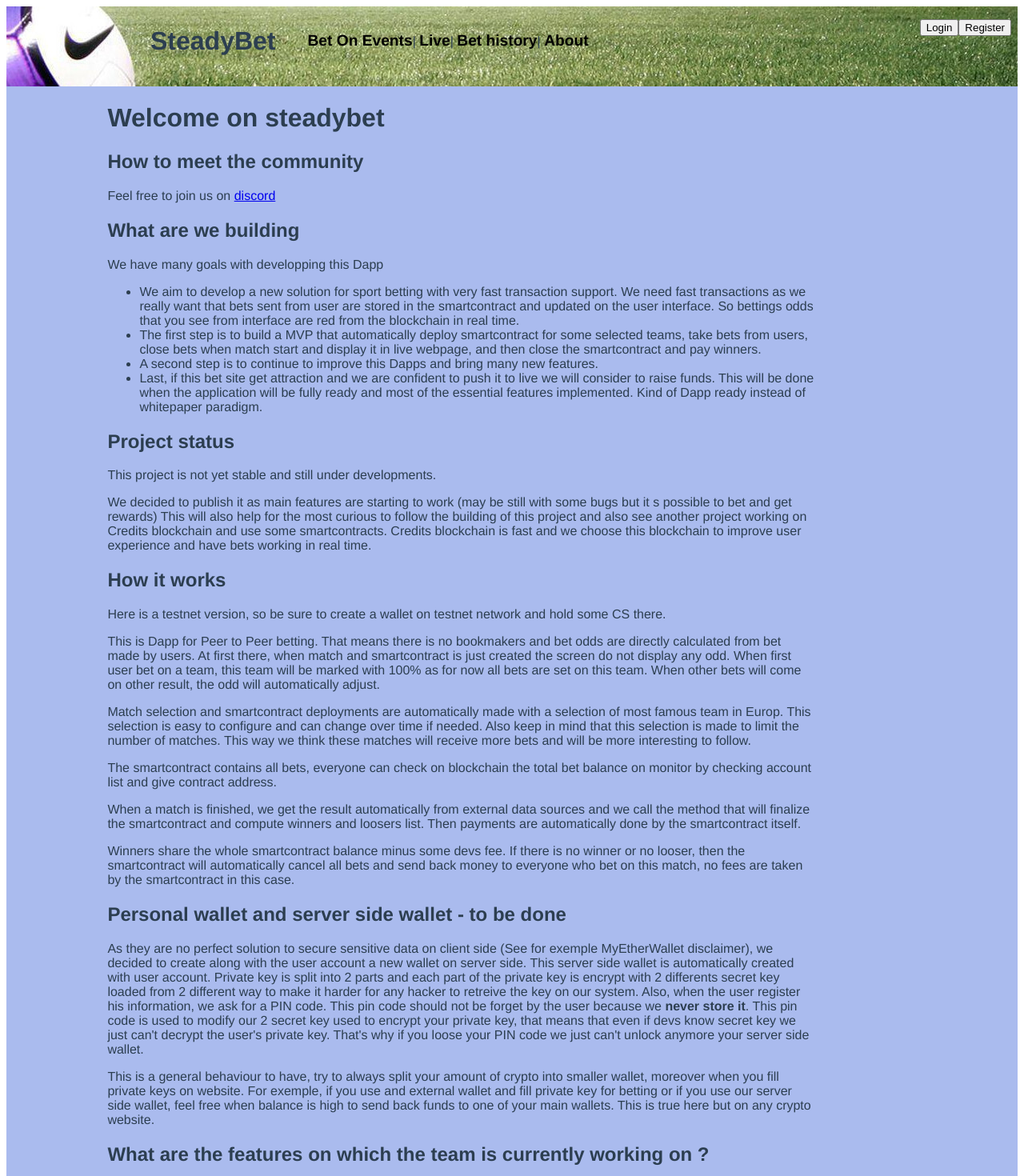
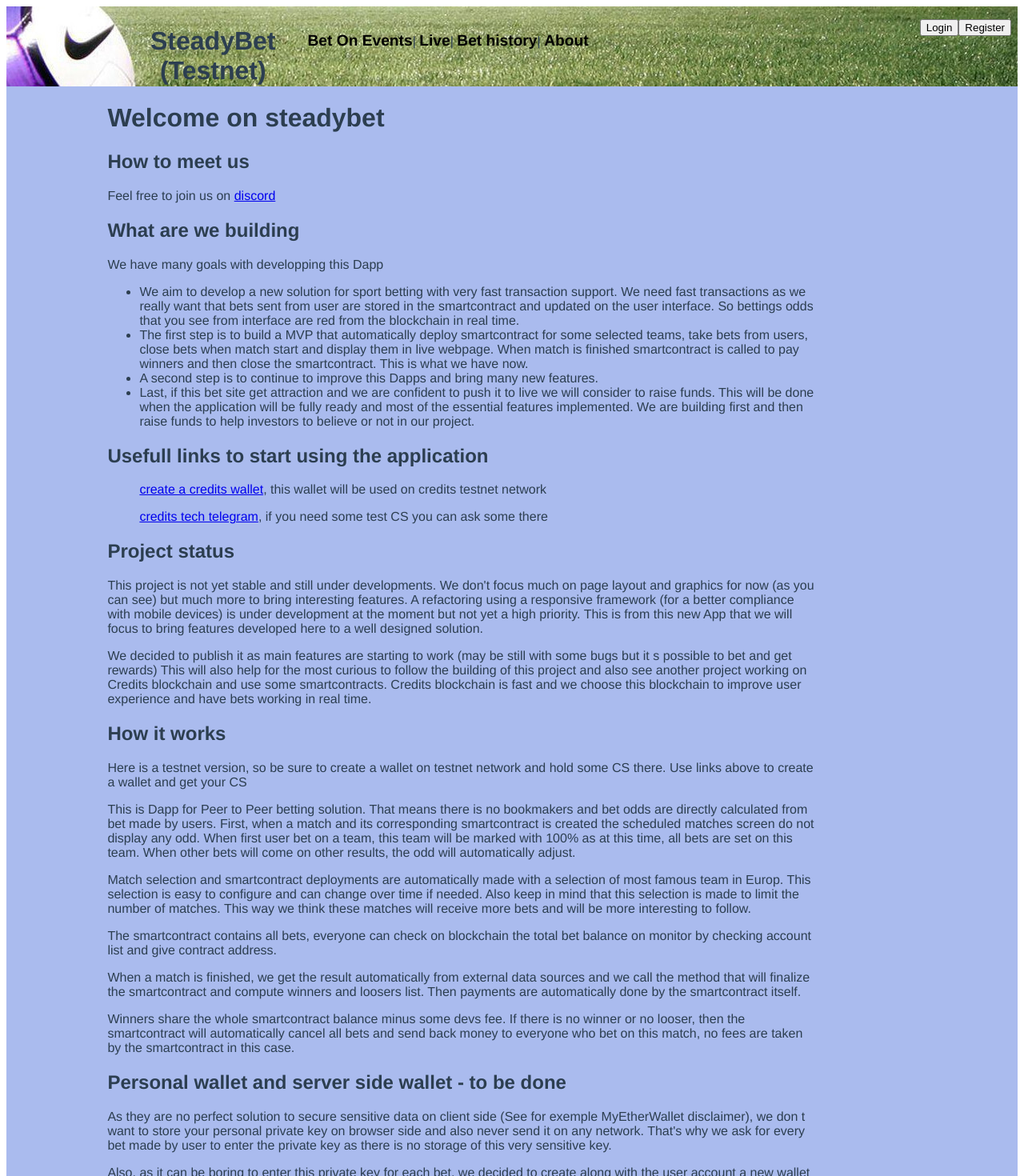
Before and after one commit to steady-bet/steady-bet-cli, a Vue app: page /about in a window 1280 px wide. Shown: the top 1470 px of the page at 80% size. Built offline with nearby package versions, Linux system fonts and the light colour scheme; what vue-moment-lib would draw is missing.

Commit message:
can not send bet request if user is not logged in, update about page, show testnet on header

```diff
--- a/src/_store/modules/account.module.js
+++ b/src/_store/modules/account.module.js
@@ -5,7 +5,7 @@ import router from '../../router'
 const user = JSON.parse(localStorage.getItem('user'))
 
 // create state of account
-const state = user ? { status: { loggedIn: true }, user } : { status: {}, user: null }
+const state = user ? { status: { loggedIn: true }, user } : { status: {loggedIn: false}, user: null }
 
 const actions = {
   login ({ dispatch, commit }, { username, password }) {
@@ -71,26 +71,27 @@ const mutations = {
     state.user = user
   },
   loginFailure (state) {
-    state.status = {}
+    state.status = { loggedIn: false }
     state.user = null
   },
   logout (state) {
-    state.status = {}
+    state.status = { loggedIn: false }
     state.user = null
   },
   registerRequest (state, user) {
     state.status = { registering: true }
   },
   registerSuccess (state) {
-    state.status = {}
+    state.status = { loggedIn: false }
   },
   registerFailure (state, error) {
-    state.status = {}
+    state.status = { loggedIn: false }
   }
 }
 
 const getters = {
-  user: state => state.user
+  user: state => state.user,
+  status: state => state.status
 }
 
 // expose account store
--- a/src/components/games/ConfirmBetModal.vue
+++ b/src/components/games/ConfirmBetModal.vue
@@ -5,6 +5,9 @@
         <header class="modal-header">
           <slot name="header">
             Let's bet for {{selectedBet.teamName}} !!!
+            <p class="error-msg"
+              v-if="this.$store.getters['account/status'].loggedIn === false"
+            >You have to be connected with your account</p>
             <div class="wait-msg">
               <br />
               <span v-if="waiting" class="setborder">Wait for confirmation</span>
@@ -28,6 +31,7 @@
             >Token available : {{ $store.getters['wallet/walletData'].csBalance | toCredits }}</p>
             <div v-if="!betValidated">
               <br />
+              <label>Amount to bet : </label>
               <input
                 id="amountToBet"
                 v-model="amountToBet"
@@ -37,12 +41,14 @@
               />
               <br />
               <br />
+              <label v-if="$store.getters['wallet/walletData'].useInternalWallet == false">Private key : </label>
               <input
                 v-if="$store.getters['wallet/walletData'].useInternalWallet == false"
                 id="privateKey"
                 v-model="privateKey"
                 type="text"
-                placeholder="privateKey needed to sign and confirm transaction"
+                placeholder=""
+                size="40"
               />
               <div v-if="$store.getters['wallet/walletData'].useInternalWallet">
                 <label for="pinCode">PinCode</label>
@@ -59,7 +65,7 @@
         </section>
         <footer class="modal-footer">
           <slot name="footer">
-            <button v-if="displayBetButton" type="button" class="btn-green" @click="betIt">Bet !</button>
+            <button v-if="displayBetButton  && this.$store.getters['account/status'].loggedIn" type="button" class="btn-green" @click="betIt">Bet !</button>
             <button v-if="!betValidated" type="button" class="btn-red" @click="close">Cancel</button>
             <button v-if="betValidated" type="button" class="btn-green" @click="close">Ok</button>
           </slot>
--- a/src/components/layout/Header.vue
+++ b/src/components/layout/Header.vue
@@ -1,6 +1,6 @@
 <template>
   <div id="header">
-    <h1>SteadyBet</h1>
+    <h1>SteadyBet <br>(Testnet)</h1>
     <nav id="navbar" class="hnav">
       <ul>
         <li>
--- a/src/views/About.vue
+++ b/src/views/About.vue
@@ -1,7 +1,7 @@
 <template>
   <div class="about">
     <h1>Welcome on steadybet</h1>
-    <h2>How to meet the community</h2>
+    <h2>How to meet us</h2>
       Feel free to join us on <a href="https://discord.gg/H4tzwWP">discord</a>
     <h2>What are we building</h2>
     <p>We have many goals with developping this Dapp</p>
@@ -12,29 +12,41 @@
       </li>
       <li>
         The first step is to build a MVP that automatically deploy smartcontract for some selected teams, take bets from users, close bets
-        when match start and display it in live webpage, and then close the smartcontract and pay winners.
+        when match start and display them in live webpage. When match is finished smartcontract is called to pay winners and then close the smartcontract.
+        This is what we have now.
       </li>
       <li>
         A second step is to continue to improve this Dapps and bring many new features.
       </li>
       <li>
         Last, if this bet site get attraction and we are confident to push it to live we will consider to raise funds. This will be done when the application
-        will be fully ready and most of the essential features implemented. Kind of Dapp ready instead of whitepaper paradigm.
+        will be fully ready and most of the essential features implemented. We are building first and then raise funds to help investors to believe or not in our project.
       </li>
     </ul>
+    <h2>Usefull links to start using the application</h2>
+    <ul>
+      <a target="_blank" rel="noopener noreferrer" href="https://wallet.credits.com/en">create a credits wallet</a>, this wallet will be used on credits testnet network
+    </ul>
+    <ul>
+      <a target="_blank" rel="noopener noreferrer" href="https://t.me/creditstechnical">credits tech telegram</a>, if you need some test CS you can ask some there
+    </ul>
     <h2>Project status</h2>
-      <p>This project is not yet stable and still under developments.</p>
+      <p>
+        This project is not yet stable and still under developments.
+        We don't focus much on page layout and graphics for now (as you can see) but much more to bring interesting features.
+        A refactoring using a responsive framework (for a better compliance with mobile devices) is under development at the moment but not yet a high priority.
+        This is from this new App that we will focus to bring features developed here to a well designed solution.</p>
       <p>
         We decided to publish it as main features are starting to work (may be still with some bugs but it s possible to bet and get rewards)
         This will also help for the most curious to follow the building of this project and also see another project working on Credits blockchain and use some smartcontracts.
         Credits blockchain is fast and we choose this blockchain to improve user experience and have bets working in real time.
       </p>
     <h2>How it works</h2>
-      <p>Here is a testnet version, so be sure to create a wallet on testnet network and hold some CS there.</p>
+      <p>Here is a testnet version, so be sure to create a wallet on testnet network and hold some CS there. Use links above to create a wallet and get your CS</p>
       <p>
-        This is Dapp for Peer to Peer betting. That means there is no bookmakers and bet odds are directly calculated from bet made by users.
-        At first there, when match and smartcontract is just created the screen do not display any odd. When first user bet on a team, this team will be marked
-        with 100% as for now all bets are set on this team. When other bets will come on other result, the odd will automatically adjust.
+        This is Dapp for Peer to Peer betting solution. That means there is no bookmakers and bet odds are directly calculated from bet made by users.
+        First, when a match and its corresponding smartcontract is created the scheduled matches screen do not display any odd. When first user bet on a team, this team will be marked
+        with 100% as at this time, all bets are set on this team. When other bets will come on other results, the odd will automatically adjust.
       </p>
       <p>
         Match selection and smartcontract deployments are automatically made with a selection of most famous team in Europ. This selection is easy to configure and can change over time if needed.
@@ -52,14 +64,15 @@
         and send back money to everyone who bet on this match, no fees are taken by the smartcontract in this case.
       </p>
     <h2>Personal wallet and server side wallet - to be done</h2>
-    <p> As they are no perfect solution to secure sensitive data on client side (See for exemple MyEtherWallet disclaimer), we decided to create along with the user account a new wallet on server side.
+    <p> As they are no perfect solution to secure sensitive data on client side (See for exemple MyEtherWallet disclaimer), we don t want to store your personal private key
+        on browser side and also never send it on any network. That's why we ask for every bet made by user to enter the private key as there is no storage of this very sensitive key.
+    </p>
+    <p>
+        Also, as it can be boring to enter this private key for each bet, we decided to create along with the user account a new wallet on server side.
         This server side wallet is automatically created with user account. Private key is split into 2 parts and each part of the private key is encrypt with 2 differents secret key loaded from 2 different way
         to make it harder for any hacker to retreive the key on our system. Also, when the user register his information, we ask for a PIN code. This pin code should not be forget
-        by the user because we <b>never store it</b>. This pin code is used to modify our 2 secret key used to encrypt your private key, that means that even if devs know secret key we just can't decrypt the user's private key.
-        That's why if you loose your PIN code we just can't unlock anymore your server side wallet. </p>
-        <p> This is a general behaviour to have, try to always split your amount of crypto into smaller wallet, moreover when you fill private keys on website.
-          For exemple, if you use and external wallet and fill private key for betting or if you use our server side wallet, feel free when balance is high to send back funds to one of your main wallets.
-          This is true here but on any crypto website.</p>
+        by the user because we <b>never store it</b>. This pin code is used to modify our 2 secret key used to encrypt your server side wallet private key, that means that even if devs know secret key we just can't decrypt the user's private key.
+        That's why if you loose your PIN code we just can't unlock anymore your server side wallet.</p>
     <h2>What are the features on which the team is currently working on ?</h2>
     <ul>
       <li>
```
